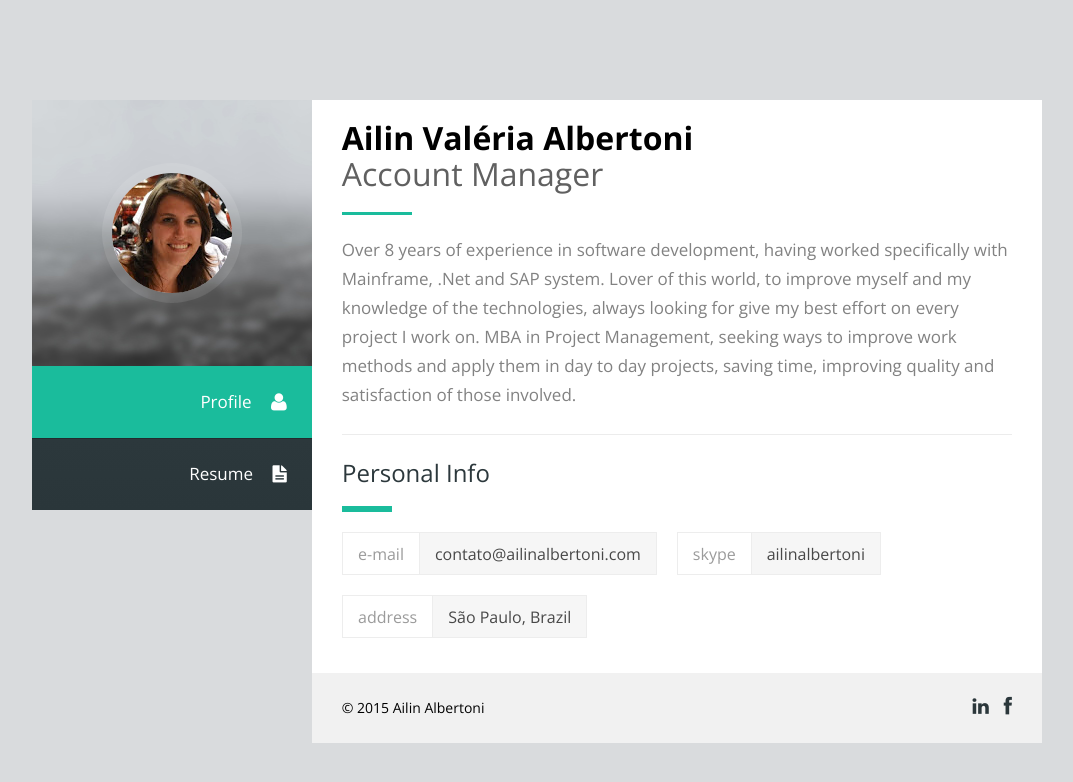
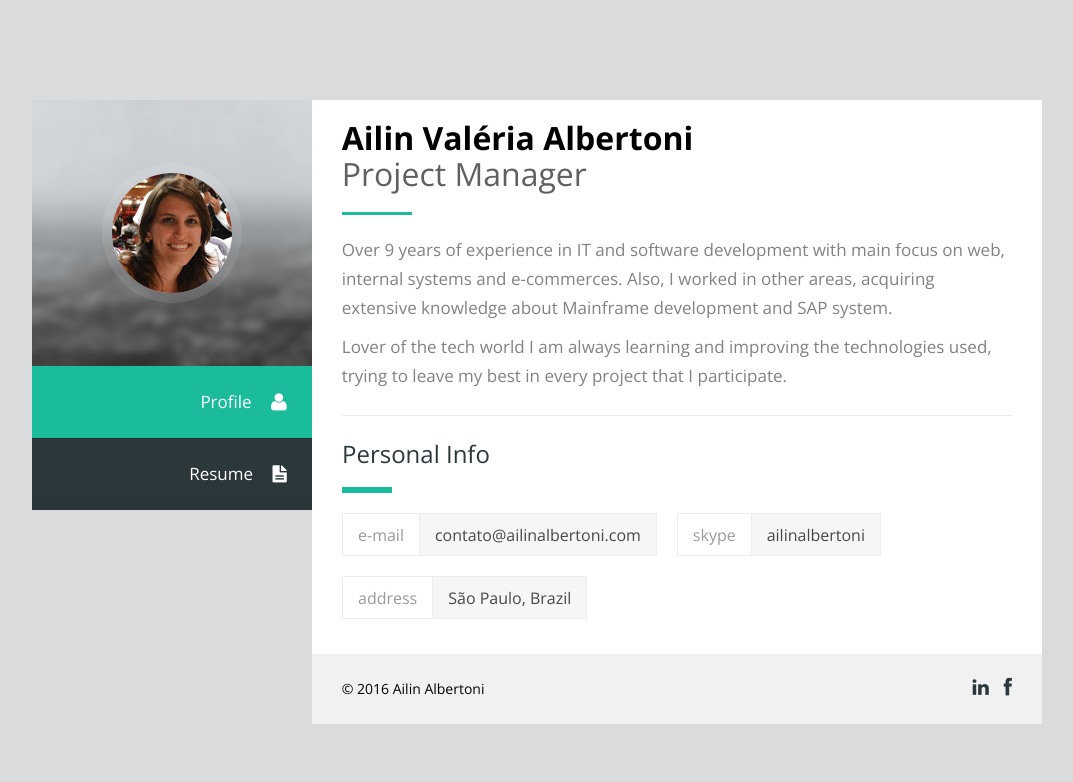
Before and after one commit to ailinalbertoni/ailinalbertoni.github.io, a plain HTML site: page index.html in a window 1280 px wide. Shown: the whole page, without its empty margins (103-1176 px from the left). Drawn offline with nearby package versions, Linux system fonts and the light colour scheme.

Commit message:
Icon and experience updated

```diff
--- a/index.html
+++ b/index.html
@@ -81,11 +81,11 @@
 							<!-- SECTION 1 - HOMEPAGE -->
 							<section class="no-display">
 								<div class="profile" id="1">
-									<h2><span>Ailin Valéria Albertoni</span><br>Account Manager</h2>
+									<h2><span>Ailin Valéria Albertoni</span><br>Project Manager</h2>
 									<div class="sep1"></div>
-									<p>Over 8 years of experience in software development, having worked specifically with Mainframe, .Net and SAP system. Lover of this world, to improve myself and my knowledge of the technologies, always looking for give my best effort on every project I work on.
-
-										MBA in Project Management, seeking ways to improve work methods and apply them in day to day projects, saving time, improving quality and satisfaction of those involved.</p>
+									<p>Over 9 years of experience in IT and software development with main focus on web, internal systems and e-commerces. Also, I worked in other areas, acquiring extensive knowledge about Mainframe development and SAP system.</p>
+									<p>
+										Lover of the tech world I am always learning and improving the technologies used, trying to leave my best in every project that I participate.</p>
 										<div class="personal-info col-md-12 no-padding">
 											<h4>Personal Info</h4>
 											<div class="sep2"></div>
@@ -101,7 +101,7 @@
 												<li>
 													<div class="p-info"><em>skype</em><span>ailinalbertoni</span></div>
 												</li>
-											<li>
+												<li>
 													<div class="p-info"><em>address</em><span>São Paulo, Brazil</span></div>
 												</li>
 											</ul>
@@ -330,9 +330,15 @@
 									<div class="sep2"></div>
 									<ul>
 										<li>
-											<h5>Account Manager @ Chaordic</h5>
+											<h5>Project Manager - LATAM @ Chaordic</h5>
 											<span class="year"><i class="fa fa-calendar"></i> 2014 - Present</span>
-											<p></p>
+											<p>Management of the whole process of integrating Chaordic products on clients; Workflow and schedule management; Several projects in parallel;  Meet and set customer expectations; Tech and monitor the implementation of client;
+											</p>
+										</li>
+										<li>
+											<h5>Technical Account Manager (TAM) - LATAM @ Chaordic</h5>
+											<span class="year"><i class="fa fa-calendar"></i> 2014 - Present</span>
+											<p>Technical Management of client portfolio containing high market players such as Saraiva, Centauro and others. Also in Latin America: Frávega, Garbarino, Cencosud Group, etc.; Reference for customers and responsible to help and manage possible fix issues or enhancements; Analysis of metrics to identify bugs and improvements.</p>
 										</li>
 										<li>
 											<h5>SAP ABAP Senior Developer @ Pado</h5>
@@ -593,7 +599,7 @@
 				<footer>
 					<div class="row">
 						<div class="col-md-7">
-							<p>&copy; 2015 Ailin Albertoni</p>
+							<p>&copy; 2016 Ailin Albertoni</p>
 						</div>
 						<div class="col-md-5">
 							<ul class="social">
@@ -625,7 +631,7 @@
 
 <!-- <script src="http://maps.google.com/maps/api/js?sensor=true"></script>
 <script src="js/gmaps.js"></script>
- -->
+-->
 <script>
 	(function(i,s,o,g,r,a,m){i['GoogleAnalyticsObject']=r;i[r]=i[r]||function(){
 		(i[r].q=i[r].q||[]).push(arguments)},i[r].l=1*new Date();a=s.createElement(o),
```
Also changed, not shown: images/favicon.ico, images/favicon2.jpg (added), images/favicon_old.ico (added).
